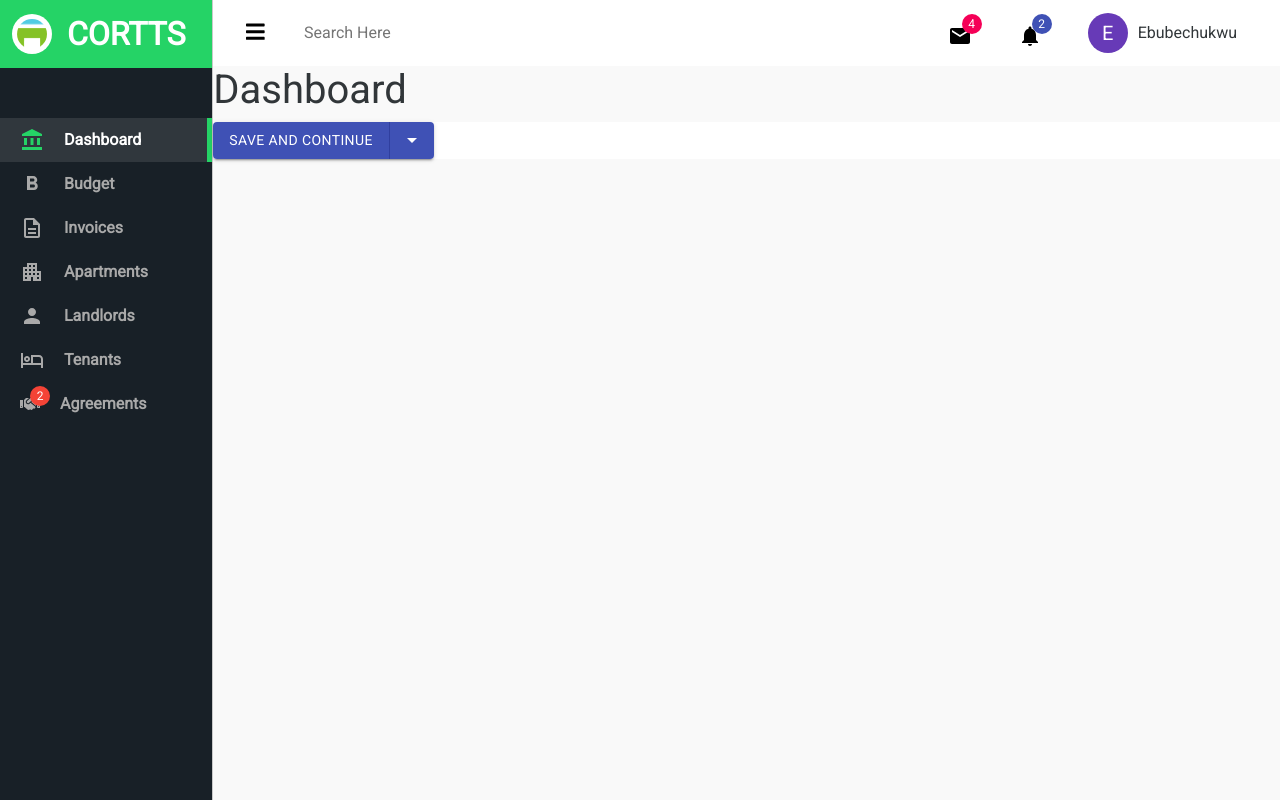
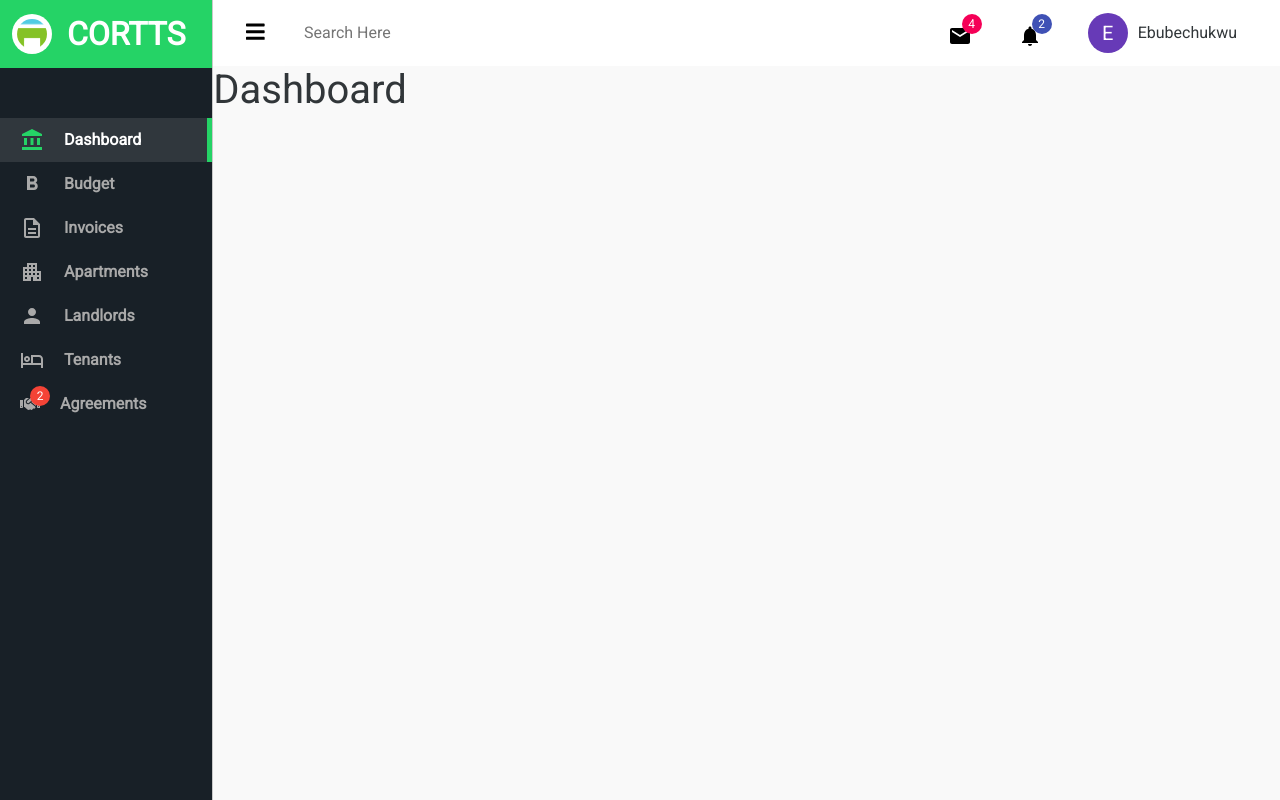
Before and after one commit to preciousidam/cortts-accounts, a Next.js app: page / in a window 1280 px wide. Built offline with nearby package versions, Linux system fonts and the light colour scheme.

Commit message:
contrained div to view port

```diff
--- a/layouts/mainLayout.js
+++ b/layouts/mainLayout.js
@@ -5,7 +5,7 @@ import Header from '../components/header/header';
 import {FooterWithButton} from '../components/footer';
 import '../styles/styles.scss';
 
-export default function MainLayout({children, title}){
+export default function MainLayout({children, title, actionFooter}){
     return (
         <div className="main">
             <Head>
@@ -20,7 +20,7 @@ export default function MainLayout({children, title}){
                     <div className="col-lg-10">
                         <Header />
                         {children}
-                        <FooterWithButton />
+                        {actionFooter && <FooterWithButton />}
                     </div>
                 </div>
             </main>
--- a/pages/budget/new.js
+++ b/pages/budget/new.js
@@ -1,6 +1,7 @@
 import Breadcrumbs from '@material-ui/core/Breadcrumbs';
 import Typography from '@material-ui/core/Typography';
 import Link from 'next/link';
+import Paper from '@material-ui/core/Paper';
 
 import MainLayout from "../../layouts/mainLayout";
 import Nav from "../../components/innerNav/innerNav";
@@ -15,10 +16,11 @@ export default function New() {
                             <Typography color="textPrimary">New</Typography>
                         </Breadcrumbs>);
     return (
-        <MainLayout title="budget">
+        <MainLayout title="budget" actionFooter={true}>
             <div className="body">
-                <Nav title="Budget" breadcrumb={breadcrumb} />
+                <div className="container">
 
+                </div>
             </div>
         </MainLayout>
     );
--- a/styles/components.scss
+++ b/styles/components.scss
@@ -50,6 +50,7 @@ hr{
     margin: 0 !important;
     position: sticky;
     top: 0;
+    z-index: 10;
 
 }
 
@@ -244,6 +245,7 @@ hr{
     width: 100% !important;
     max-width: 100% !important;
     overflow: auto;
+    position: relative;
 
 
     .filters{
@@ -279,6 +281,9 @@ hr{
         margin: 20px auto !important;
         background-color: transparent !important;
         width: 90% !important;
+        height: 100%;
+        max-height: 100%;
+        overflow-y: auto;
 
         .thead{
             background-color: $background-white;
@@ -412,7 +417,16 @@ hr{
 .footer{
     background-color: $background-white !important;
     width: 100% !important;
+    max-width: 100% !important;
     margin: 0 !important;
-    position: sticky;
+    padding: 15px !important;
+    position: fixed;
     bottom: 0;
+
+    .footer-cont{
+        display: flex;
+        flex-direction: row-reverse;
+        align-items: center;
+        width: 80%;
+    }
 }
--- a/styles/main.scss
+++ b/styles/main.scss
@@ -8,19 +8,15 @@
     margin: 0;
 
     .col-lg-10{
-        height: 85% !important;
-        max-height: 85% !important;
-        min-height: 85%;
+        height: 100% !important;
+        max-height: 100% !important;
+        min-height: 100%;
         padding: 0;
-        max-width: 100% !important;
-        width: 100% !important;
-        position: relative;
         margin: 0 !important;
 
         .body{
-            overflow-y: scroll !important;
-            max-height: 100%;
-            min-height: 100%;
+            height: 85%;
+            position: relative;
         }
     }
 
```
